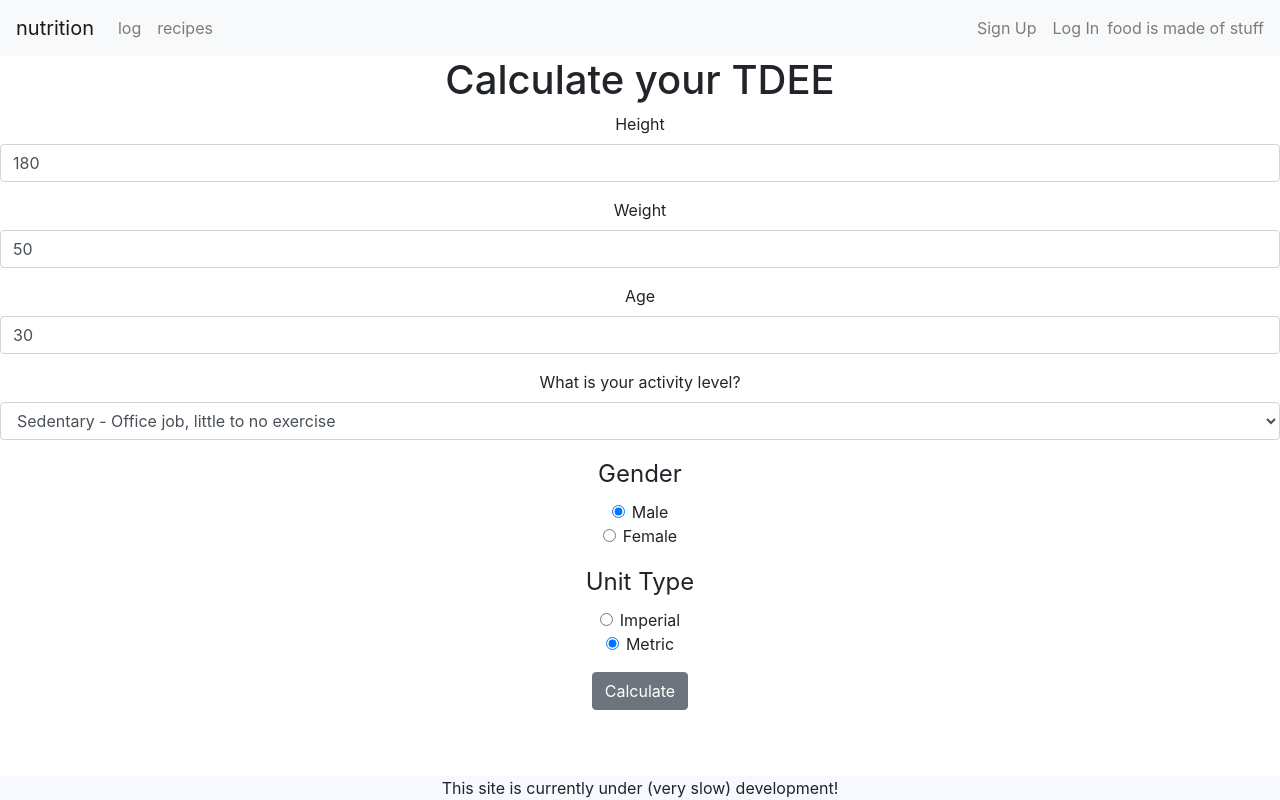
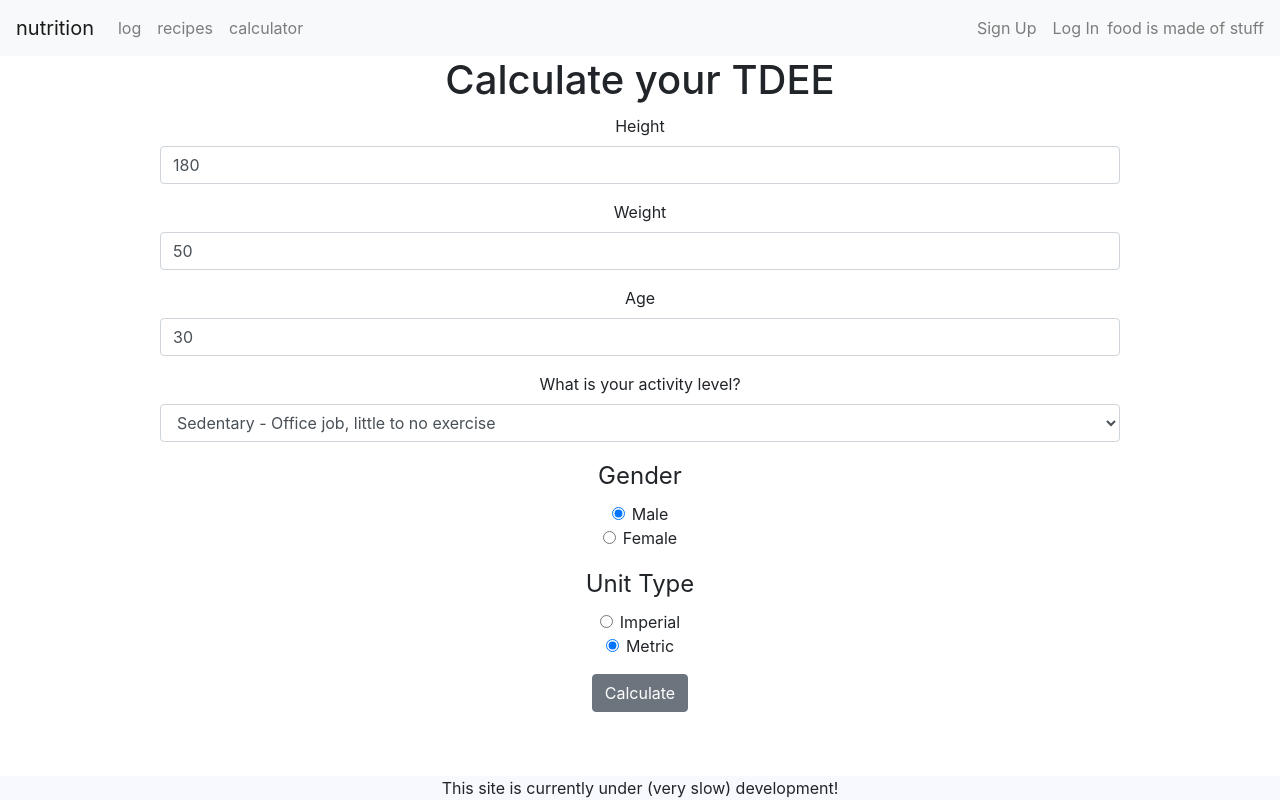
Before and after one commit to ichbindev/nutrition, a React (Create React App) app: page /calculator in a window 1280 px wide. Built offline with nearby package versions, Linux system fonts and the light colour scheme.

Commit message:
fix typo, add more styling. next step will likely be to work on the log table design

```diff
--- a/src/App.css
+++ b/src/App.css
@@ -37,6 +37,10 @@ h3 {
 
 .food-name {
   margin: 10px;
+}
+
+.log-table-container {
+  text-align: left;
 }
 
 .macronutrient .major-nutrient {
@@ -86,7 +90,14 @@ h3 {
 }
 
 .log-table-container {
-  text-align: left;
+  margin: 0 auto;
+  width: 75%;
+}
+
+.tdee-form {
+  width: 75%;
+  margin: 10px auto;
+  text-align: center;
 }
 
 /*# sourceMappingURL=App.css.map */
--- a/src/App.scss
+++ b/src/App.scss
@@ -49,6 +49,10 @@ h3 {
   margin: $basic-margin;
 }
 
+.log-table-container {
+  text-align: left;
+}
+
 .macronutrient .major-nutrient {
   font-weight: bold;
 }
@@ -96,5 +100,12 @@ h3 {
 }
 
 .log-table-container {
-  text-align: left;
+  margin: 0 auto;
+  width: 75%;
 }
+
+.tdee-form {
+  width: 75%;
+  margin: $basic-margin auto;
+  text-align: center;
+}
--- a/src/components/Navbar.js
+++ b/src/components/Navbar.js
@@ -28,6 +28,9 @@ const Navbar = ({ loggedIn }) => {
             <NavItem>
               <NavLink href="/recipes/">recipes</NavLink>
             </NavItem>
+            <NavItem>
+              <NavLink href="/calculator/">calculator</NavLink>
+            </NavItem>
           </Nav>
           <Nav navbar>
             {
--- a/src/components/NutritionLog.js
+++ b/src/components/NutritionLog.js
@@ -41,7 +41,6 @@ const NutritionLog = ({ userNutritionForDay }) => {
                     </tr>
                   );
                 })}
-                ;
               </tbody>
             </Table>
           </>
--- a/src/components/TDEEForm.js
+++ b/src/components/TDEEForm.js
@@ -13,7 +13,7 @@ const TDEEForm = () => {
   return (
     <>
       {<h1>{tdee ? tdee + " Calories" : "Calculate your TDEE"}</h1>}
-      <Form>
+      <Form className="tdee-form">
         <FormGroup>
           <Label for="height-input">Height</Label>
           <Input
```
Also changed, not shown: 1 other file (tests, documents, lock files or other folders).
